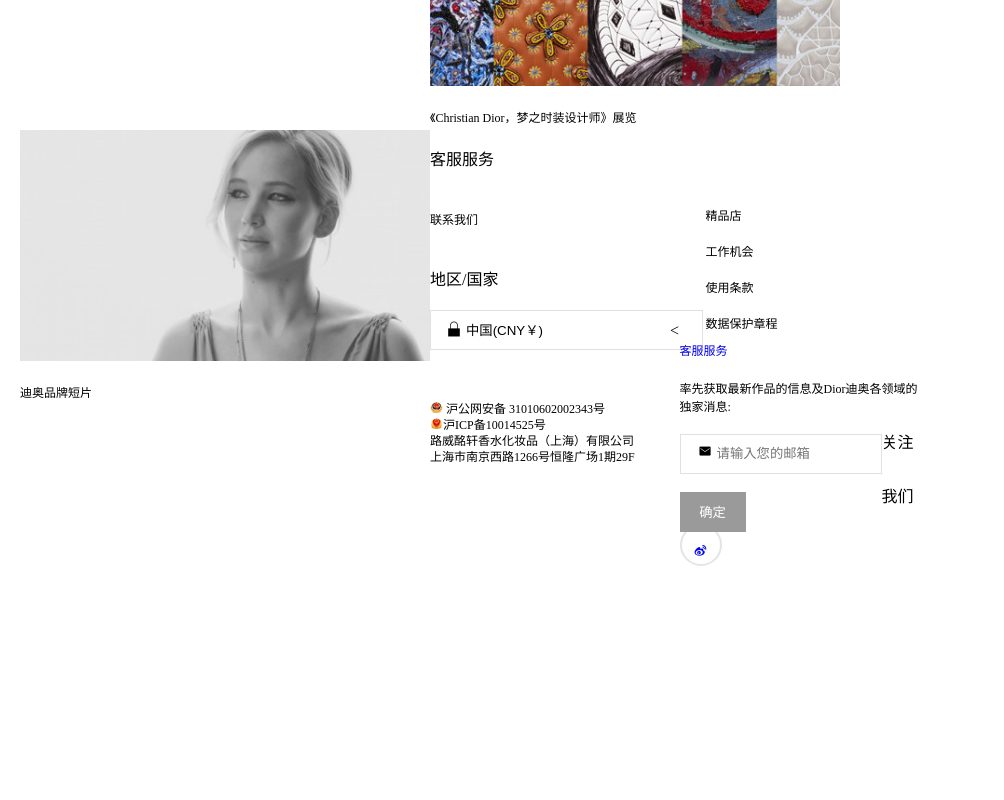
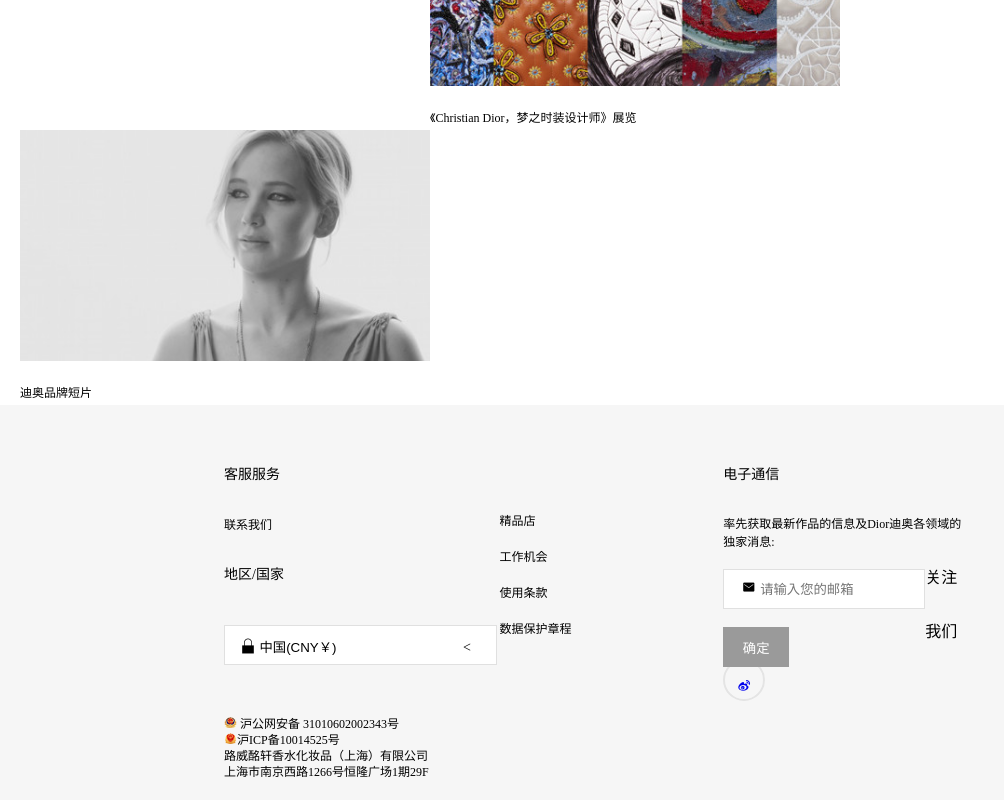
Before and after one commit to yangnan521/myproject, a website: page index.html in a window 1280 px wide. Shown: the part 4077-4877 px from the top of the page, without its empty margins (0-1004 px from the left). Before the commit the page ends 4649 px from the top, so only its background shows below. Drawn offline with Linux system fonts and the light colour scheme.

Commit message:
这是首页目前为止较新版

```diff
--- a/index.html
+++ b/index.html
@@ -174,9 +174,9 @@
 <footer>
 	<div class="foot">
 		<div class="f-left">
-			<a href="#" class="LinkA">客服服务</a>
+			<p class="LinkA">客服服务</p>
 			<a href="#" class="LinkB">联系我们</a>
-			<a href="#" class="LinkC">地区/国家</a>
+			<p class="LinkC">地区/国家</p>
 			<div class="country">
 			<i class="iconfont icon-suo2"></i>
 			<input type="text" value="中国(CNY￥)"/>
@@ -198,7 +198,7 @@
 			<a href="#">数据保护章程</a>
 		</div>
 		<div class="f-right">
-			<a href="#">客服服务</a>
+			<p class="ser">电子通信</p>
 			<p>率先获取最新作品的信息及Dior迪奥各领域的独家消息:</p>
 			<div class="emil">
 			<i class="iconfont icon-youxiang1"></i>
--- a/index.scss
+++ b/index.scss
@@ -324,25 +324,27 @@ header{
 footer{
 	width:100%;
 	background:#f6f6f6;
+	overflow:hidden;
 	.foot{
-	padding:30px 224px;
+		padding:30px 224px;
 
 		.f-left{
 			width:30%;
 			float:left;
+			margin-top:20px;
 			padding-bottom:20px;
-			a{
-			display:block;
-			line-height:60px;
-			color:black;
+			font-size:14px;
+			line-height:40px;
 
-			}
 
-			.LinkA .LinkC{
-				font-size:14px;
-			}
 			.LinkB{
 				font-size:12px;
+				display:block;
+				line-height:60px;
+				color:black;
+				&:hover{
+				 text-decoration: underline;
+				}
 			}
 
 			.country{
@@ -350,13 +352,14 @@ footer{
 				height:38px;
 				border:1px solid #e0e0e0;
 				background:white;
+				margin-top: 30px;
 				.icon-suo2{
 					display:inline-block;
 					padding-left:15px;
 				}
 				input{
 					width:200px;
-					height:38px;
+					height:34px;
 					border:none;
 				}
 				span{
@@ -375,6 +378,7 @@ footer{
 					line-height:16px;
 					color:black;
 					font-size:12px;
+
 				}
 				img{
 				width:13px;
@@ -397,6 +401,9 @@ footer{
 			line-height:36px;
 			font-size:12px;
 			color:black;
+				&:hover{
+				 text-decoration: underline;
+				}
 
 			}
 		}
@@ -407,10 +414,10 @@ footer{
 			font-size:12px;
 			line-height:18px;
 			.ser{
-			display:block;
-			line-height:60px;
-			font-size:14px;
-			color:black;
+				display:block;
+				line-height:40px;
+				font-size:14px;
+				color:black;
 
 			}
 			p{
```
Also changed, not shown: css/index.css.
